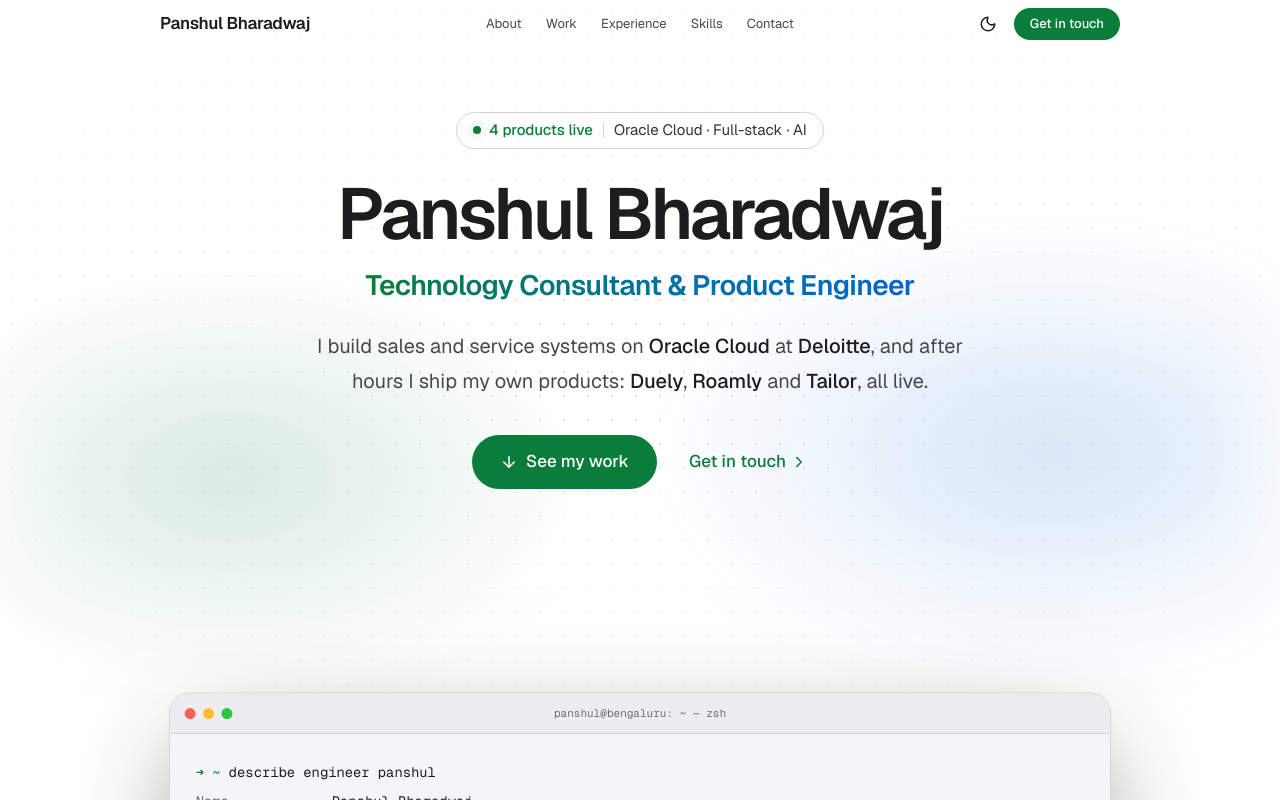
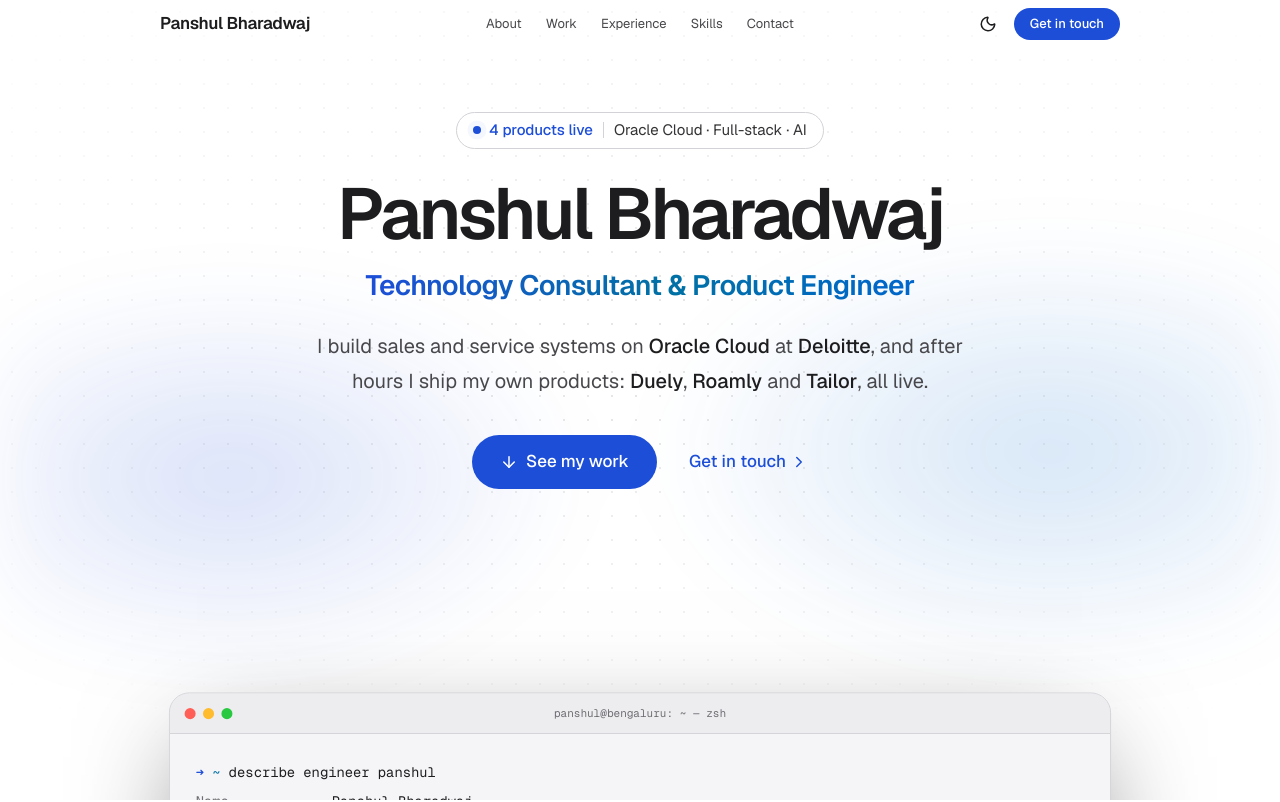
Before and after one commit to panshulbh16/panshulbh16.github.io, a Next.js app: page / in a window 1280 px wide. Shown: the top 802 px of the page. Built offline with nearby package versions, Linux system fonts and the light colour scheme.

Commit message:
Change portfolio accent palette from green to blue

```diff
--- a/src/app/globals.css
+++ b/src/app/globals.css
@@ -2,7 +2,7 @@
 
 @custom-variant dark (&:where(.dark, .dark *));
 
-/* Black canvas, graphite panels, one green→blue gradient. Light mode is white with deeper accents.
+/* Black canvas, graphite panels, one blue gradient. Light mode is white with deeper accents.
    Colours are RGB triples so Tailwind can apply opacity (bg-ink/10 and so on). */
 :root {
   color-scheme: light;
@@ -13,9 +13,9 @@
   --mute: 72 72 76;
   --faint: 110 110 115;
   --line: 210 210 215;
-  --accent: 10 125 59;
+  --accent: 29 78 216;
   --on-accent: 255 255 255;
-  --g1: 10 125 59;
+  --g1: 29 78 216;
   --g2: 0 113 164;
   --g3: 0 102 204;
   --aurora: 0.3;
@@ -31,9 +31,9 @@
   --mute: 161 161 166;
   --faint: 110 110 115;
   --line: 44 44 46;
-  --accent: 48 209 88;
+  --accent: 96 165 250;
   --on-accent: 0 0 0;
-  --g1: 48 209 88;
+  --g1: 96 165 250;
   --g2: 100 210 255;
   --g3: 10 132 255;
   --aurora: 0.55;
@@ -84,7 +84,7 @@
   color: transparent;
 }
 
-/* Green and blue glow behind the hero, over a fading dot grid. */
+/* Blue glow behind the hero, over a fading dot grid. */
 .aurora {
   background:
     radial-gradient(40% 45% at 18% 62%, rgb(var(--g1) / var(--aurora)), transparent 70%),
--- a/src/app/page.tsx
+++ b/src/app/page.tsx
@@ -68,7 +68,7 @@ function About() {
               className="aspect-square w-full object-cover object-[50%_30%]"
             />
             <figcaption className="absolute bottom-3 left-3 inline-flex items-center gap-1.5 rounded-full bg-black/55 px-2.5 py-1 text-xs font-medium text-white backdrop-blur-md">
-              <MapPin className="size-3 text-[#30d158]" aria-hidden />
+              <MapPin className="size-3 text-accent" aria-hidden />
               {PROFILE.location}
             </figcaption>
           </figure>
@@ -231,7 +231,7 @@ function ExperienceSection() {
     <Section id="experience" title="Experience">
       <p className="reveal mt-4 text-lg">Building on Oracle Cloud since 2021.</p>
       <ol className="relative mt-14 space-y-8">
-        {/* Timeline rail: green into blue, like the headline gradient. */}
+        {/* Timeline rail: light into deep blue, like the headline gradient. */}
         <span
           aria-hidden
           className="absolute top-3 bottom-3 left-[7px] w-px bg-gradient-to-b from-[rgb(var(--g1))] via-[rgb(var(--g3))] to-transparent"
```
